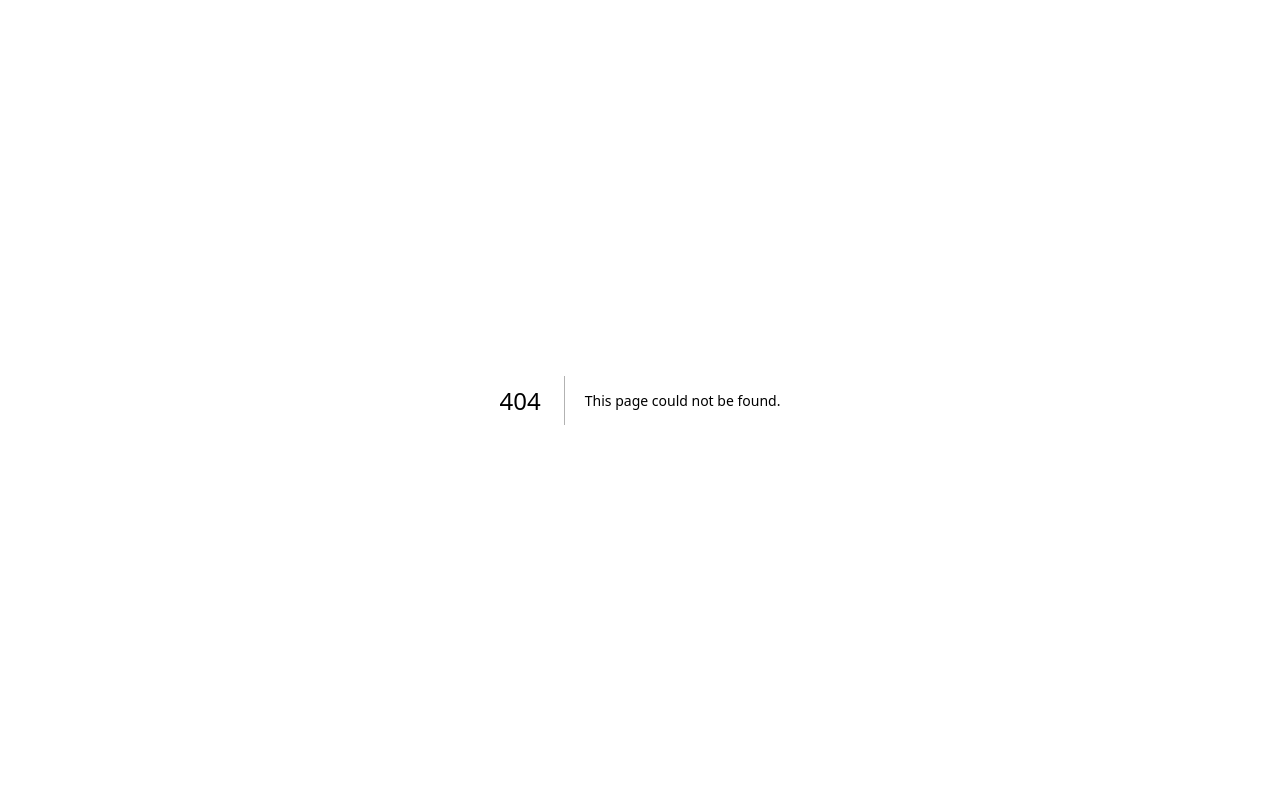
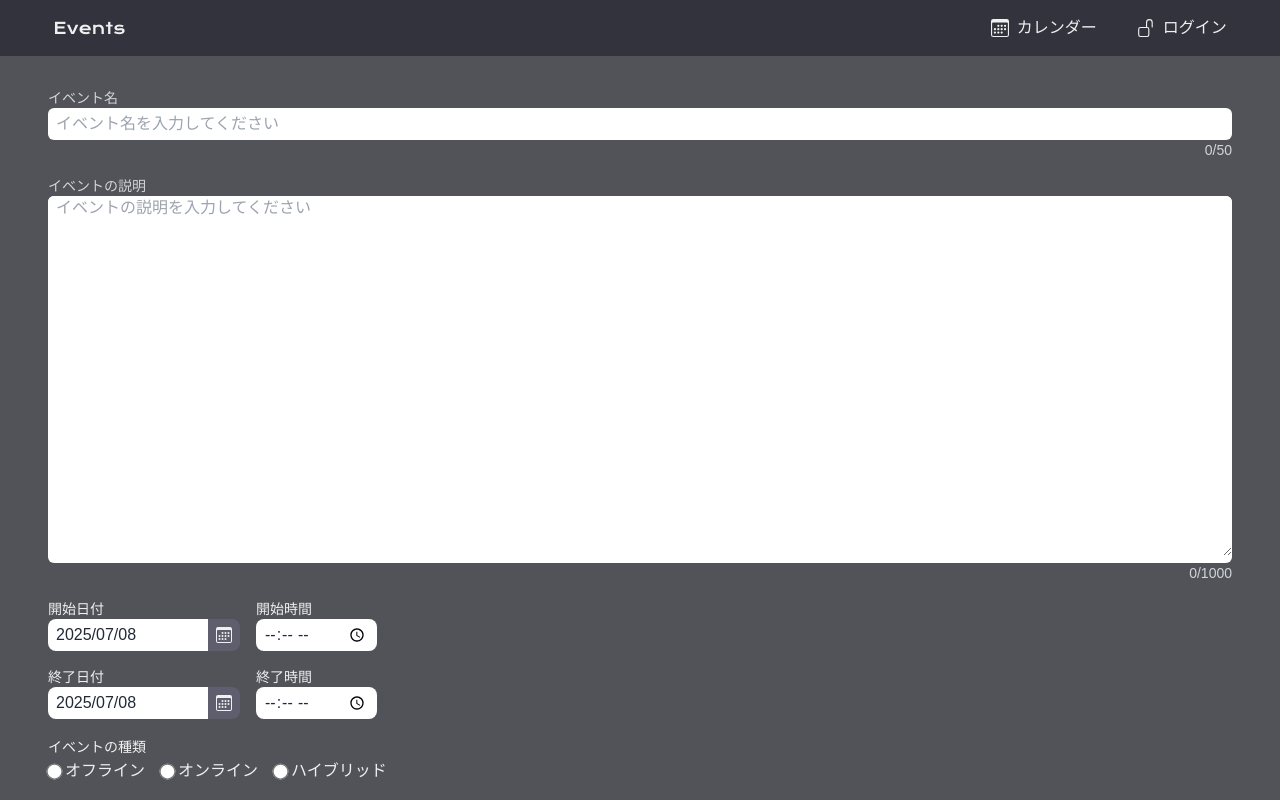
Before and after one commit to washizawa83/events-app, a Next.js app: page /event/create in a window 1280 px wide. Before the commit this address had no page. Built offline with nearby package versions, Linux system fonts and the light colour scheme; no server answers.

Commit message:
フォーム作成

```diff
--- /dev/null
+++ b/src/app/event/create/layout.tsx
@@ -0,0 +1,16 @@
+import { Footer } from '@/components/layouts/Footer'
+import { Header } from '@/components/layouts/Header'
+
+export default function EventCreateLayout({
+  children,
+}: Readonly<{
+  children: React.ReactNode
+}>) {
+  return (
+    <>
+      <Header />
+      {children}
+      <Footer />
+    </>
+  )
+}
--- /dev/null
+++ b/src/app/event/create/page.tsx
@@ -0,0 +1,14 @@
+import { BasePageLayout } from '@/components/layouts/BasePageLayout'
+import { EventCreateForm } from '@/features/event/EventCreateForm'
+
+const EventCreatePage = () => {
+  return (
+    <BasePageLayout>
+      <div className="h-pageHeight w-full overflow-y-auto">
+        <EventCreateForm />
+      </div>
+    </BasePageLayout>
+  )
+}
+
+export default EventCreatePage
--- /dev/null
+++ b/src/components/forms/BetweenDateTimeForm.tsx
@@ -0,0 +1,20 @@
+import { DateTimeForm } from '@/components/forms/DateTimeForm'
+
+type Props = {
+  label: string
+}
+
+export const BetweenDateTimeForm = ({ label }: Props) => {
+  return (
+    <div className="flex flex-col flex-wrap">
+      <label className="text-sm" htmlFor="">
+        {label}
+      </label>
+      <div className="flex items-center">
+        <DateTimeForm />
+        <span className="mx-2 text-lg">~</span>
+        <DateTimeForm />
+      </div>
+    </div>
+  )
+}
--- /dev/null
+++ b/src/components/forms/CounterTextArea.tsx
@@ -0,0 +1,51 @@
+'use client'
+
+import { useState } from 'react'
+
+type Props = {
+  label: string
+  placeholder: string
+  maxLength: number
+  rows: number
+  handleChange: () => void
+}
+
+export const CounterTextArea = ({
+  label,
+  placeholder,
+  maxLength,
+  rows,
+  handleChange,
+}: Props) => {
+  const [textCounter, setTextCounter] = useState(0)
+  const [isExcess, setIsExcess] = useState(false)
+
+  const changeInput = (text: string) => {
+    setTextCounter(text.length)
+    setIsExcess(text.length > maxLength)
+    handleChange()
+  }
+
+  return (
+    <div className="flex w-full flex-col">
+      <label className="text-sm text-gray-300">{label}</label>
+      <div
+        className={`overflow-hidden rounded-md bg-white ${isExcess ? 'border-2 border-red-500' : 'focus-within:outline focus-within:outline-2 focus-within:outline-accent'}`}
+      >
+        <textarea
+          className="h-full w-full px-2 text-gray-700 outline-none"
+          placeholder={placeholder}
+          onChange={(e) => changeInput(e.target.value)}
+          rows={rows}
+        ></textarea>
+      </div>
+      <div
+        className={`flex items-center justify-end text-sm ${isExcess ? 'text-red-500' : 'text-gray-300'}`}
+      >
+        <span>{textCounter}</span>
+        <span>/</span>
+        <span>{maxLength}</span>
+      </div>
+    </div>
+  )
+}
--- /dev/null
+++ b/src/components/forms/CounterTextField.tsx
@@ -0,0 +1,49 @@
+'use client'
+
+import { useState } from 'react'
+
+type Props = {
+  label: string
+  placeholder: string
+  maxLength: number
+  handleChange: () => void
+}
+
+export const CounterTextField = ({
+  label,
+  placeholder,
+  maxLength,
+  handleChange,
+}: Props) => {
+  const [textCounter, setTextCounter] = useState(0)
+  const [isExcess, setIsExcess] = useState(false)
+
+  const changeInput = (text: string) => {
+    setTextCounter(text.length)
+    setIsExcess(text.length > maxLength)
+    handleChange()
+  }
+
+  return (
+    <div className="flex w-full flex-col">
+      <label className="text-sm text-gray-300">{label}</label>
+      <div
+        className={`h-8 overflow-hidden rounded-md ${isExcess ? 'border-2 border-red-500' : 'focus-within:outline focus-within:outline-2 focus-within:outline-accent'}`}
+      >
+        <input
+          type="text"
+          className="h-full w-full px-2 text-gray-700 outline-none"
+          placeholder={placeholder}
+          onChange={(e) => changeInput(e.target.value)}
+        />
+      </div>
+      <div
+        className={`flex items-center justify-end text-sm ${isExcess ? 'text-red-500' : 'text-gray-300'}`}
+      >
+        <span>{textCounter}</span>
+        <span>/</span>
+        <span>{maxLength}</span>
+      </div>
+    </div>
+  )
+}
--- a/src/components/forms/DateForm.tsx
+++ b/src/components/forms/DateForm.tsx
@@ -32,6 +32,7 @@ export const DateForm = ({ label }: Props) => {
         />
         <div>
           <button
+            type="button"
             className="h-8 rounded-r-lg bg-valiantDark p-2"
             onClick={() => setIsOpenCalendar(!isOpenCalendar)}
           >
--- a/src/components/forms/DateTimeForm.tsx
+++ b/src/components/forms/DateTimeForm.tsx
@@ -1,24 +1,19 @@
 type Props = {
-  label: string
+  label?: string
 }
 
 export const DateTimeForm = ({ label }: Props) => {
   return (
     <div className="flex flex-col flex-wrap">
+      {label && (
         <label className="text-sm" htmlFor="">
           {label}
         </label>
-      <div className="flex items-center">
+      )}
       <input
-          className="h-8 w-1/2 rounded-lg p-2 text-gray-800 outline-none"
-          type="time"
-        />
-        <span className="mx-2 text-lg">~</span>
-        <input
-          className="h-8 w-1/2 rounded-lg p-2 text-gray-800 outline-none"
+        className="h-8 rounded-lg p-2 text-gray-800 outline-none"
         type="time"
       />
     </div>
-    </div>
   )
 }
--- /dev/null
+++ b/src/components/forms/RadioButtonGroup.tsx
@@ -0,0 +1,30 @@
+type Props = {
+  label: string
+  name: string
+  items: {
+    label: string
+    value: string
+  }[]
+}
+
+export const RadioButtonGroup = ({ label, name, items }: Props) => {
+  return (
+    <div>
+      <label className="text-sm">{label}</label>
+      <fieldset className="flex flex-wrap gap-4">
+        {items.map((item) => (
+          <div key={item.value} className="flex items-center gap-1">
+            <input
+              type="radio"
+              id={item.value}
+              name={name}
+              value={item.value}
+              className="scale-125 accent-accent"
+            />
+            <label htmlFor={item.value}>{item.label}</label>
+          </div>
+        ))}
+      </fieldset>
+    </div>
+  )
+}
--- /dev/null
+++ b/src/features/event/EventCreateForm.tsx
@@ -0,0 +1,107 @@
+'use client'
+
+import { CounterTextArea } from '@/components/forms/CounterTextArea'
+import { CounterTextField } from '@/components/forms/CounterTextField'
+import { DateForm } from '@/components/forms/DateForm'
+import { DateTimeForm } from '@/components/forms/DateTimeForm'
+import { LocationForm } from '@/components/forms/LocationForm'
+import { RadioButtonGroup } from '@/components/forms/RadioButtonGroup'
+
+export const EventCreateForm = () => {
+  return (
+    <div className="mx-4 mt-8 md:mx-12">
+      <form action="">
+        <div className="mb-4">
+          <CounterTextField
+            label="イベント名"
+            placeholder="イベント名を入力してください"
+            maxLength={50}
+            handleChange={() => {}}
+          />
+        </div>
+        <div className="mb-4">
+          <CounterTextArea
+            label="イベントの説明"
+            placeholder="イベントの説明を入力してください"
+            maxLength={1000}
+            handleChange={() => {}}
+            rows={15}
+          />
+        </div>
+        <div className="mb-4 flex flex-wrap items-center gap-4">
+          <DateForm label="開始日付" />
+          <DateTimeForm label="開始時間" />
+        </div>
+        <div className="mb-4 flex flex-wrap items-center gap-4">
+          <DateForm label="終了日付" />
+          <DateTimeForm label="終了時間" />
+        </div>
+        <div className="mb-4">
+          <RadioButtonGroup
+            label="イベントの種類"
+            name="eventType"
+            items={[
+              { label: 'オフライン', value: 'offline' },
+              { label: 'オンライン', value: 'online' },
+              { label: 'ハイブリッド', value: 'hybrid' },
+            ]}
+          />
+        </div>
+        <div className="mb-4">
+          <LocationForm label="開催地（オフライン）" />
+          <CounterTextField
+            label="開催地 詳細"
+            placeholder="〇〇区〇〇町"
+            maxLength={50}
+            handleChange={() => {}}
+          />
+        </div>
+        <div className="mb-4">
+          <CounterTextArea
+            label="開催地（オンライン）"
+            placeholder="zoom開催 URL：https://..."
+            maxLength={250}
+            handleChange={() => {}}
+            rows={3}
+          />
+        </div>
+        <div className="mb-4">
+          <CounterTextArea
+            label="参加条件（任意）"
+            placeholder="参加条件を入力してください"
+            maxLength={250}
+            handleChange={() => {}}
+            rows={3}
+          />
+        </div>
+        <div className="mb-4">
+          <CounterTextArea
+            label="参加人数（任意）"
+            placeholder="参加人数を入力してください"
+            maxLength={250}
+            handleChange={() => {}}
+            rows={3}
+          />
+        </div>
+        <div className="mb-4">
+          <CounterTextArea
+            label="その他・概要（任意）"
+            placeholder="その他・概要を入力してください"
+            maxLength={250}
+            handleChange={() => {}}
+            rows={3}
+          />
+        </div>
+        <div className="mb-4">
+          <CounterTextArea
+            label="お問い合わせ（任意）"
+            placeholder="お問い合わせを入力してください"
+            maxLength={250}
+            handleChange={() => {}}
+            rows={3}
+          />
+        </div>
+      </form>
+    </div>
+  )
+}
--- a/src/features/event/EventSearchBox.tsx
+++ b/src/features/event/EventSearchBox.tsx
@@ -1,9 +1,9 @@
 'use client'
 
 import { useState } from 'react'
+import { BetweenDateTimeForm } from '../../components/forms/BetweenDateTimeForm'
 import { Button } from '../../components/forms/Button'
 import { DateForm } from '../../components/forms/DateForm'
-import { DateTimeForm } from '../../components/forms/DateTimeForm'
 import { LocationForm } from '../../components/forms/LocationForm'
 import { SelectButtons } from '../../components/forms/SelectButtons'
 import { TextForm } from '../../components/forms/TextForm'
@@ -53,7 +53,7 @@ export const EventSearchBox = () => {
               <DateForm label="日程" />
             </div>
             <div className="flex-grow">
-              <DateTimeForm label="日時" />
+              <BetweenDateTimeForm label="日時" />
             </div>
           </div>
         </div>
```
Lines whose indentation alone changed are shown as unchanged.
